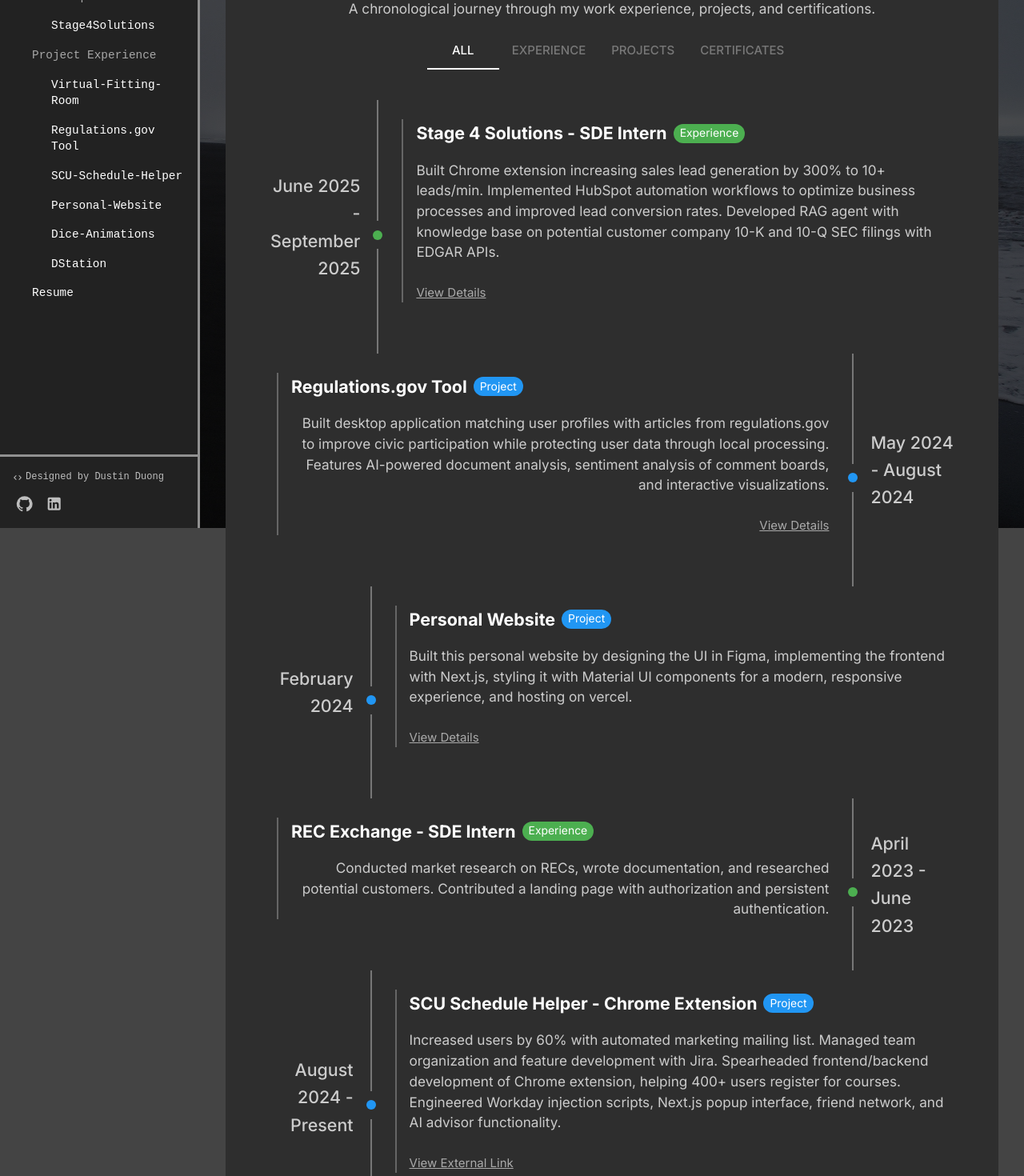
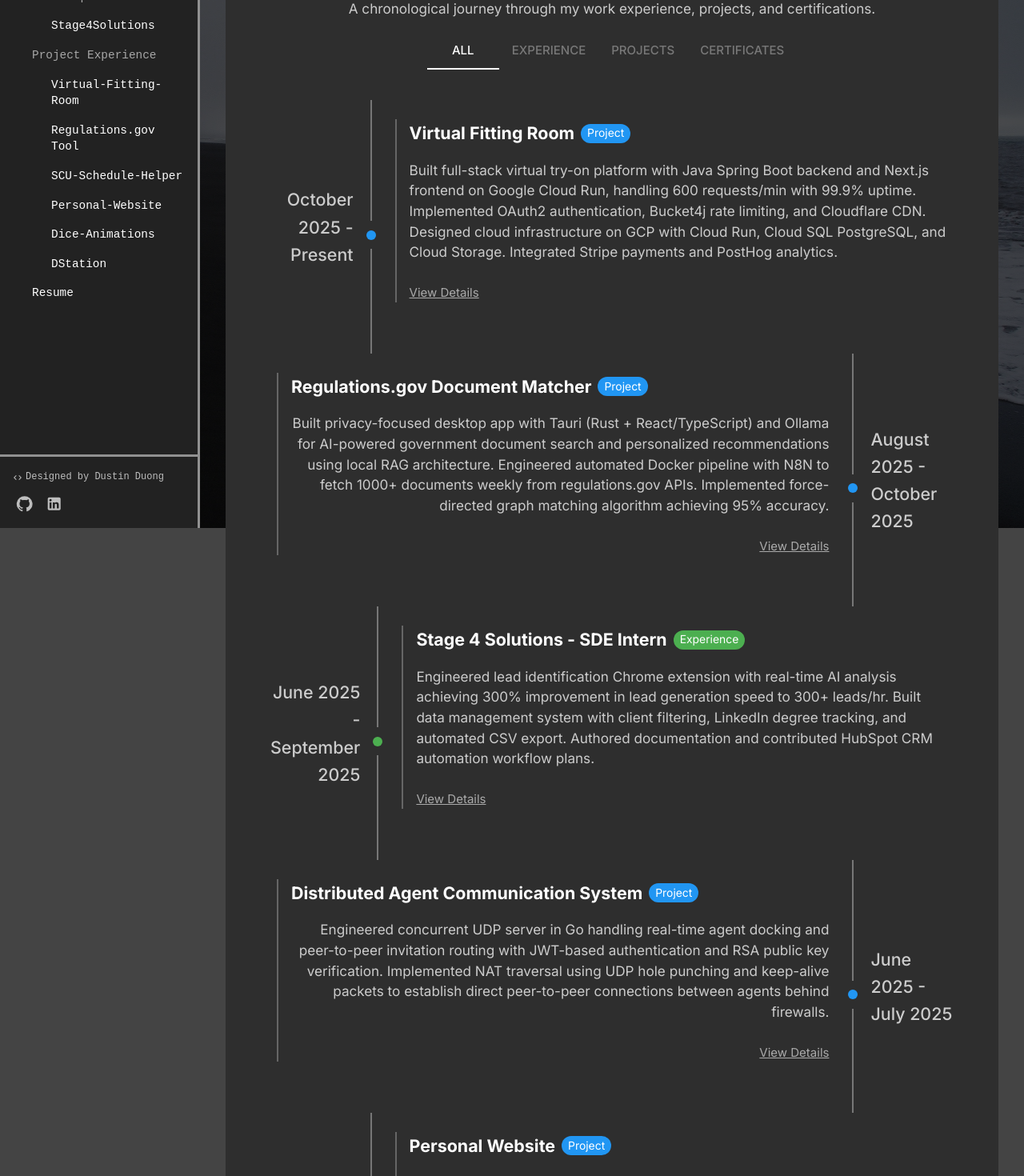
Before and after one commit to dustindghb/personal-website, a Next.js app: page /experience/timeline in a window 1280 px wide. Shown: the part 140-1610 px from the top of the page at 80% size. Built offline with nearby package versions, Linux system fonts and the light colour scheme.

Commit message:
portfolio update

```diff
--- a/app/experience/timeline/page.tsx
+++ b/app/experience/timeline/page.tsx
@@ -33,20 +33,36 @@
 
 const timelineEntries: TimelineEntry[] = [
   {
+    id: 'virtual-fitting-room',
+    label: 'Virtual Fitting Room',
+    description: 'Built full-stack virtual try-on platform with Java Spring Boot backend and Next.js frontend on Google Cloud Run, handling 600 requests/min with 99.9% uptime. Implemented OAuth2 authentication, Bucket4j rate limiting, and Cloudflare CDN. Designed cloud infrastructure on GCP with Cloud Run, Cloud SQL PostgreSQL, and Cloud Storage. Integrated Stripe payments and PostHog analytics.',
+    year: 'October 2025 - Present',
+    type: 'project',
+    path: '/project-experience/virtual-fitting-room'
+  },
+  {
+    id: 'regulations-gov-tool',
+    label: 'Regulations.gov Document Matcher',
+    description: 'Built privacy-focused desktop app with Tauri (Rust + React/TypeScript) and Ollama for AI-powered government document search and personalized recommendations using local RAG architecture. Engineered automated Docker pipeline with N8N to fetch 1000+ documents weekly from regulations.gov APIs. Implemented force-directed graph matching algorithm achieving 95% accuracy.',
+    year: 'August 2025 - October 2025',
+    type: 'project',
+    path: '/project-experience/regulations-gov-tool'
+  },
+  {
     id: 'stage4-solutions',
     label: 'Stage 4 Solutions - SDE Intern',
-    description: 'Built Chrome extension increasing sales lead generation by 300% to 10+ leads/min. Implemented HubSpot automation workflows to optimize business processes and improved lead conversion rates. Developed RAG agent with knowledge base on potential customer company 10-K and 10-Q SEC filings with EDGAR APIs.',
+    description: 'Engineered lead identification Chrome extension with real-time AI analysis achieving 300% improvement in lead generation speed to 300+ leads/hr. Built data management system with client filtering, LinkedIn degree tracking, and automated CSV export. Authored documentation and contributed HubSpot CRM automation workflow plans.',
     year: 'June 2025 - September 2025',
     type: 'experience',
     path: '/work-experience/stage4solutions'
   },
   {
-    id: 'regulations-gov-tool',
-    label: 'Regulations.gov Tool',
-    description: 'Built desktop application matching user profiles with articles from regulations.gov to improve civic participation while protecting user data through local processing. Features AI-powered document analysis, sentiment analysis of comment boards, and interactive visualizations.',
-    year: 'May 2024 - August 2024',
+    id: 'distributed-agent-system',
+    label: 'Distributed Agent Communication System',
+    description: 'Engineered concurrent UDP server in Go handling real-time agent docking and peer-to-peer invitation routing with JWT-based authentication and RSA public key verification. Implemented NAT traversal using UDP hole punching and keep-alive packets to establish direct peer-to-peer connections between agents behind firewalls.',
+    year: 'June 2025 - July 2025',
     type: 'project',
-    path: '/project-experience/regulations-gov-tool'
+    path: '/project-experience/dstation'
   },
   {
     id: 'personal-website',
@@ -57,19 +73,19 @@
     path: '/project-experience/personal-website'
   },
   {
+    id: 'scu-schedule-helper',
+    label: 'SCU Schedule Helper - Chrome Extension',
+    description: 'Collaborated in 3-person team to build Chrome extension with 800+ active users, executing full SDLC including Figma prototypes, UML diagrams, user interviews, and Chrome Web Store deployment. Developed professor/course rating search page, preference settings, friend network, and Workday registration page injection with ratings. Scraped data from 60,000+ SCU course evaluation PDFs and RateMyProfessor. Built CRUD operations using AWS Lambda functions with DynamoDB. Increased adoption by 200 through automated newsletters.',
+    year: 'August 2024 - September 2025',
+    type: 'project',
+    externalLink: 'https://chromewebstore.google.com/detail/scu-schedule-helper/feinilelhamnodbmhjhacnajbbhapdhj?hl=en'
+  },
+  {
     id: 'rec-exchange',
     label: 'REC Exchange - SDE Intern',
-    description: 'Conducted market research on RECs, wrote documentation, and researched potential customers. Contributed a landing page with authorization and persistent authentication.',
-    year: 'April 2023 - June 2023',
+    description: 'Conducted market research, identified customers, and developed responsive landing page with Next.js.',
+    year: 'April 2024 - June 2024',
     type: 'experience'
-  },
-  {
-    id: 'scu-schedule-helper',
-    label: 'SCU Schedule Helper - Chrome Extension',
-    description: 'Increased users by 60% with automated marketing mailing list. Managed team organization and feature development with Jira. Spearheaded frontend/backend development of Chrome extension, helping 400+ users register for courses. Engineered Workday injection scripts, Next.js popup interface, friend network, and AI advisor functionality.',
-    year: 'August 2024 - Present',
-    type: 'project',
-    externalLink: 'https://chromewebstore.google.com/detail/scu-schedule-helper/feinilelhamnodbmhjhacnajbbhapdhj?hl=en'
   },
   {
     id: 'viginere-cypher',
--- a/app/page.tsx
+++ b/app/page.tsx
@@ -46,9 +46,9 @@
   const [activeSection, setActiveSection] = useState<number>(0);
   const sections: string[] = [
     "Welcome to my website!",
-    "I'm a CS and MIS double major at Santa Clara University, graduating in June 2027.",
+    "I'm a Computer Science major with a minor in Management Information Systems at Santa Clara University.",
     "Here you can find a portfolio of my work and more.",
-    "Alternatively, I'm able to graduate in June 2026 with a major in Computer Science and minor in Management Information Systems."
+    "Expected graduation: June 2026"
   ];
 
   return (
```
Also changed, not shown: 2 other files (tests, documents, lock files or other folders).
